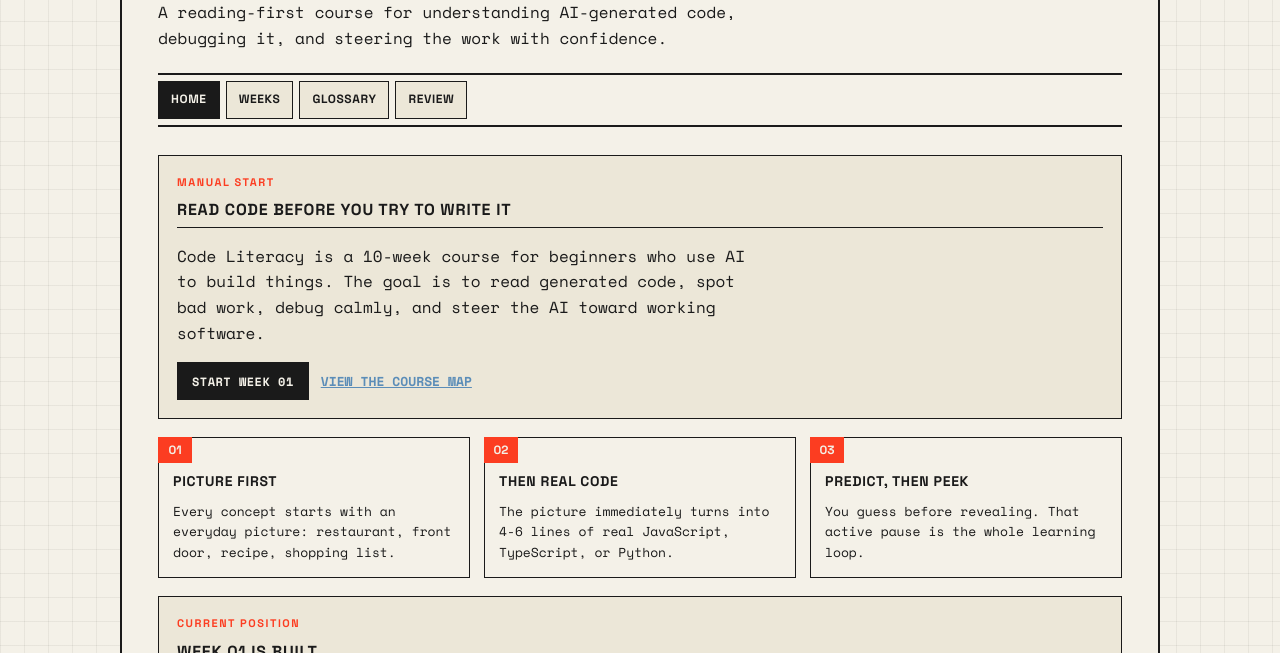
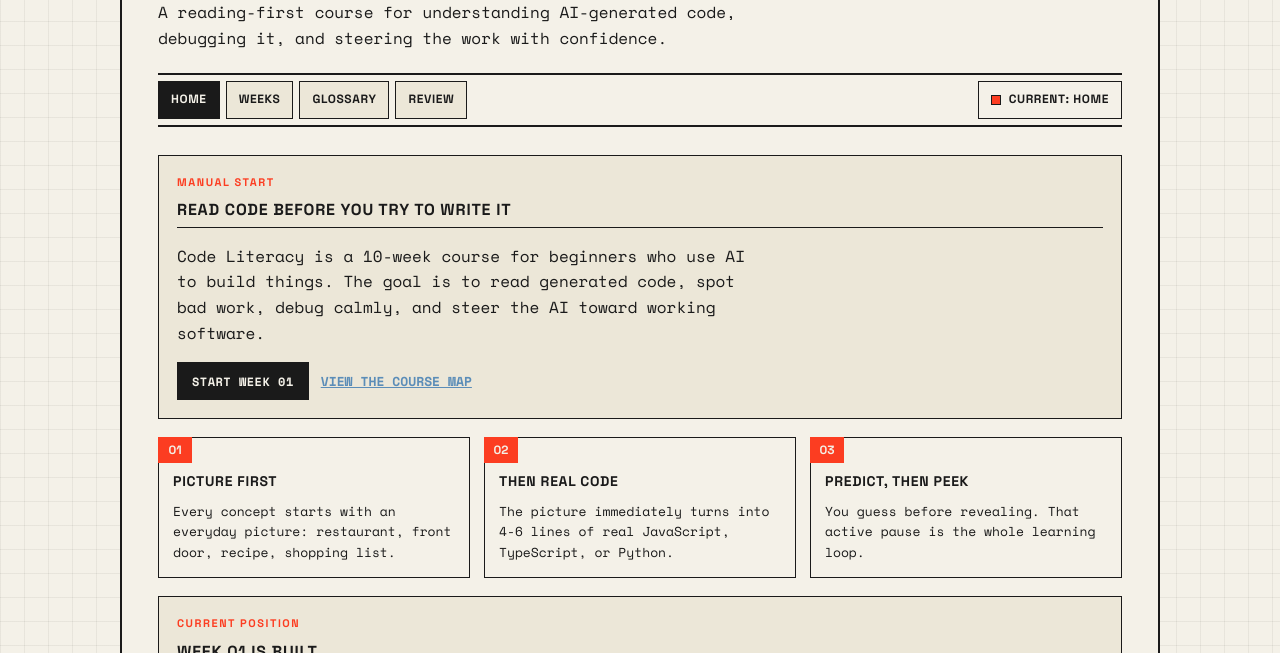
Before and after one commit to BiswajeetLila/Code_Literacy_App, a website built with Vite: page Interactive-Viz/index.html in a window 1280 px wide. Shown: the part 147-800 px from the top of the page. Built offline with nearby package versions, Linux system fonts and the light colour scheme.

Commit message:
Show current route in nav

```diff
--- a/Interactive-Viz/index.html
+++ b/Interactive-Viz/index.html
@@ -36,6 +36,7 @@
           <a href="#/weeks" data-route="weeks">Weeks</a>
           <a href="#/glossary" data-route="glossary">Glossary</a>
           <a href="#/review" data-route="review">Review</a>
+          <span id="route-status" class="route-status" aria-live="polite">Current: Home</span>
         </nav>
       </header>
 
--- a/Interactive-Viz/src/router.ts
+++ b/Interactive-Viz/src/router.ts
@@ -2,6 +2,7 @@ import { renderCourseMap } from "./pages/courseMap.ts";
 import { renderGlossaryPlaceholder, renderReviewPlaceholder } from "./pages/placeholders.ts";
 import { renderHome } from "./pages/home.ts";
 import { renderWeek } from "./pages/week.ts";
+import { WEEKS } from "./weekMeta.ts";
 
 type Route =
   | { name: "home" }
@@ -65,4 +66,18 @@ function markActiveNav(route: Route): void {
   document.querySelectorAll<HTMLAnchorElement>(".app-nav a").forEach((link) => {
     link.setAttribute("aria-current", link.dataset.route === active ? "page" : "false");
   });
+
+  const status = document.querySelector<HTMLElement>("#route-status");
+  if (status) status.textContent = routeStatusText(route);
 }
+
+function routeStatusText(route: Route): string {
+  if (route.name === "home") return "Current: Home";
+  if (route.name === "weeks") return "Current: Course Map";
+  if (route.name === "glossary") return "Current: Glossary";
+  if (route.name === "review") return "Current: Review";
+
+  const week = WEEKS.find((item) => item.id === route.id);
+  if (!week) return `Current: Week ${route.id}`;
+  return `Current: Week ${week.id} - ${week.title}`;
+}
--- a/Interactive-Viz/src/style.css
+++ b/Interactive-Viz/src/style.css
@@ -369,6 +369,31 @@ button:focus-visible { outline: 3px solid var(--cyan); outline-offset: 2px; }
   color: var(--paper);
 }
 
+.route-status {
+  margin-left: auto;
+  align-self: stretch;
+  display: inline-flex;
+  align-items: center;
+  border: 1px solid var(--ink);
+  background: var(--paper);
+  color: var(--ink);
+  padding: 8px 12px;
+  font-family: var(--grotesk);
+  font-size: 12px;
+  font-weight: 700;
+  letter-spacing: 0.05em;
+  text-transform: uppercase;
+}
+
+.route-status::before {
+  content: "";
+  width: 8px;
+  height: 8px;
+  margin-right: 8px;
+  background: var(--red);
+  border: 1px solid var(--ink);
+}
+
 .route-view {
   margin-top: 28px;
 }
@@ -536,6 +561,7 @@ button:focus-visible { outline: 3px solid var(--cyan); outline-offset: 2px; }
   .sheet { padding: 24px 18px 16px; }
   .app-head-row { grid-template-columns: 1fr; }
   .app-cta { justify-self: start; }
+  .route-status { flex-basis: 100%; margin-left: 0; }
   .route-grid,
   .week-grid { grid-template-columns: 1fr; }
 }
```
